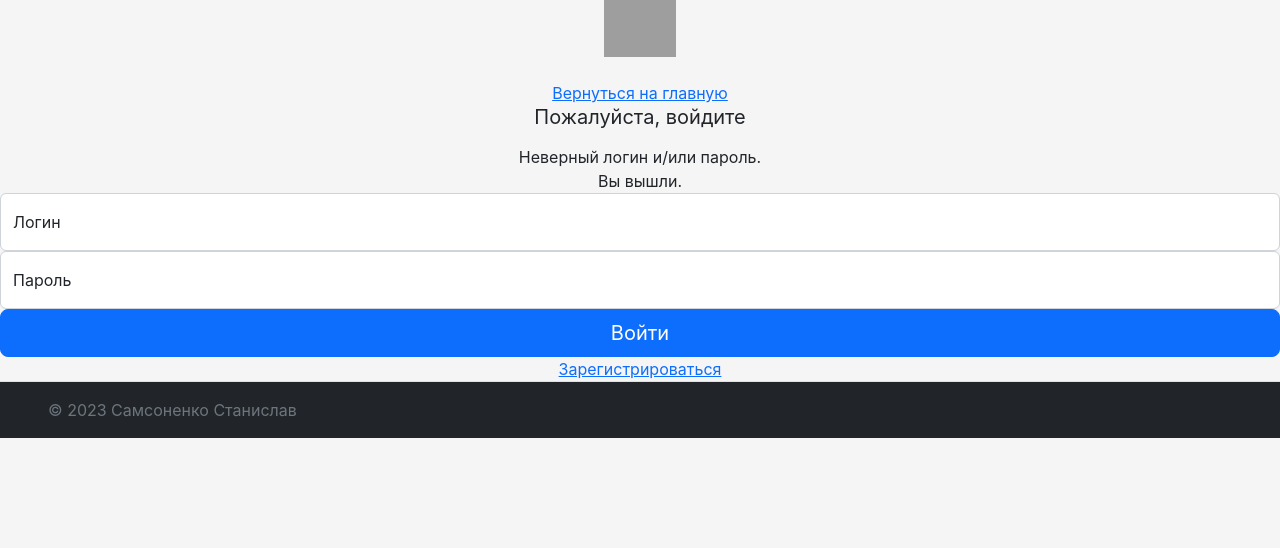
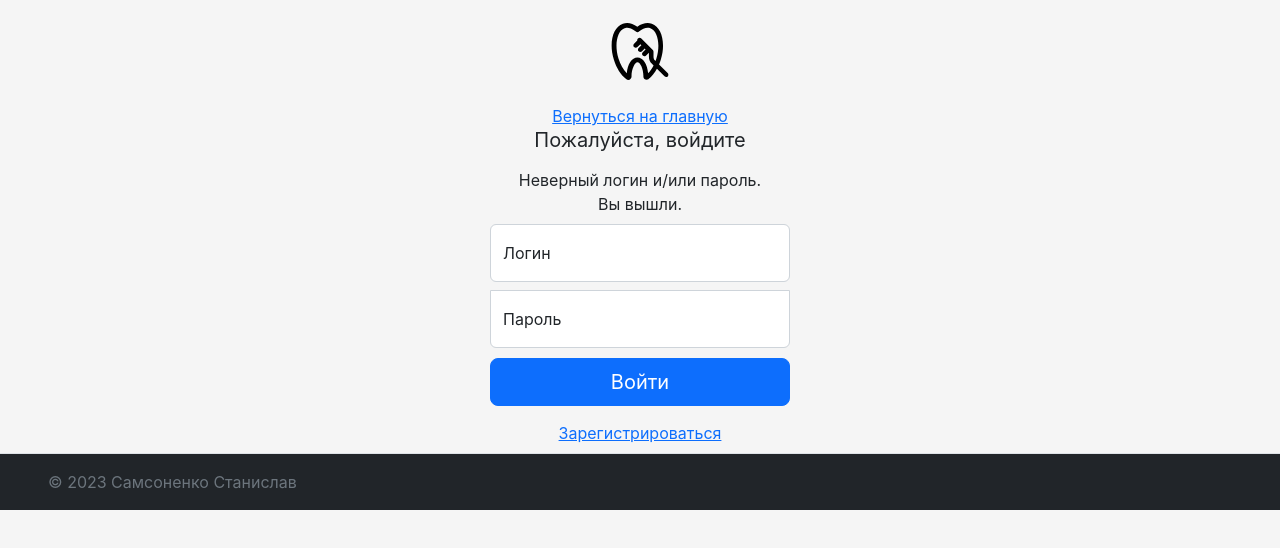
Before and after one commit to Samsonenko-Stanislav/Dental_clinic_coursework, a React (Create React App) app in the folder client/front-end/: page /login in a window 1280 px wide. Shown: the top 548 px of the page. Built offline with nearby package versions, Linux system fonts and the light colour scheme; grey boxes are pictures that could not be loaded.

Commit message:
Add Price Page and Update Login Page

```diff
--- a/client/front-end/src/authorization/Login.js
+++ b/client/front-end/src/authorization/Login.js
@@ -1,31 +1,36 @@
-import React from 'react';
+import React, {useState} from 'react';
 import '../App.css';
 import './Login.css';
 import 'bootstrap/dist/css/bootstrap.min.css';
-import axios from "axios";
-
+import Tooth from '../tooth.svg';
+import {Link} from 'react-router-dom';
+import axiosApi from "../axiosApi";
 
 
 function Login() {
+  const [email, setEmail] = useState('')
+  const [password, setPassword] = useState('')
 
-        const submitHandler = async (e)=>{
-                e.preventDefault()
+  const submitHandler = async (e) => {
+    e.preventDefault();
     try {
-                        const response = await  axios.get('http://localhost:8086/price')
+      const response = await axiosApi.post('/login' ,{username:email, password});
       console.log(response);
-                }catch (e) {
+    } catch (e) {
       console.log(e);
     }
-        }
+  };
 
 
   return (
-            <div className="text-center">
-                    <form  onSubmit={submitHandler}>
-                            <img className="mb-4" src="../tooth.svg" alt="" width="72" height="57" />
-                            <br />
-                            <a href="/">Вернуться на главную</a>
-                            <h1 className="h3 mb-3 fw-normal">Пожалуйста, войдите</h1>
+    <div className='text-center container my-2'>
+      <main className='form-signup w-100 m-auto'>
+
+        <form onSubmit={submitHandler}>
+          <img className='mb-4' src={Tooth} alt='' width='72' height='57'/>
+          <br/>
+          <Link to='/'>Вернуться на главную</Link>
+          <h1 className='h3 mb-3 fw-normal'>Пожалуйста, войдите</h1>
 
           <div className={window.location.search.includes('error') ? 'error' : 'hidden'}>
             Неверный логин и/или пароль.
@@ -34,18 +39,22 @@ function Login() {
             Вы вышли.
           </div>
 
-                            <div className="form-floating">
-                                    <input type="text" className="form-control" id="floatingInput" placeholder="Логин" name="username" />
-                                    <label htmlFor="floatingInput">Логин</label>
+          <div className='form-floating my-2'>
+            <input type='text' className='form-control' id='floatingInput' placeholder='Логин' name='username'
+                   value={email} onChange={e => setEmail(e.target.value)}/>
+            <label htmlFor='floatingInput'>Логин</label>
           </div>
-                            <div className="form-floating">
-                                    <input type="password" className="form-control" id="floatingPassword" placeholder="Пароль" name="password" />
-                                    <label htmlFor="floatingPassword">Пароль</label>
+          <div className='form-floating my-2'>
+            <input type='password' className='form-control' id='floatingPassword' placeholder='Пароль'
+                   name='password' value={password} onChange={e => setPassword(e.target.value)}/>
+
+            <label htmlFor='floatingPassword'>Пароль</label>
           </div>
 
-                            <button className="w-100 btn btn-lg btn-primary" type="submit">Войти</button>
+          <button className='w-100 btn btn-lg btn-primary' type='submit'>Войти</button>
         </form>
-                    <a href="/sign_up">Зарегистрироваться</a>
+      </main>
+      <Link to='/sign-up'>Зарегистрироваться</Link>
     </div>
   );
 }
```
Also changed, not shown: client/front-end/src/pages/Price.js (added, +37 -0 lines). Lines whose indentation alone changed are shown as unchanged.
